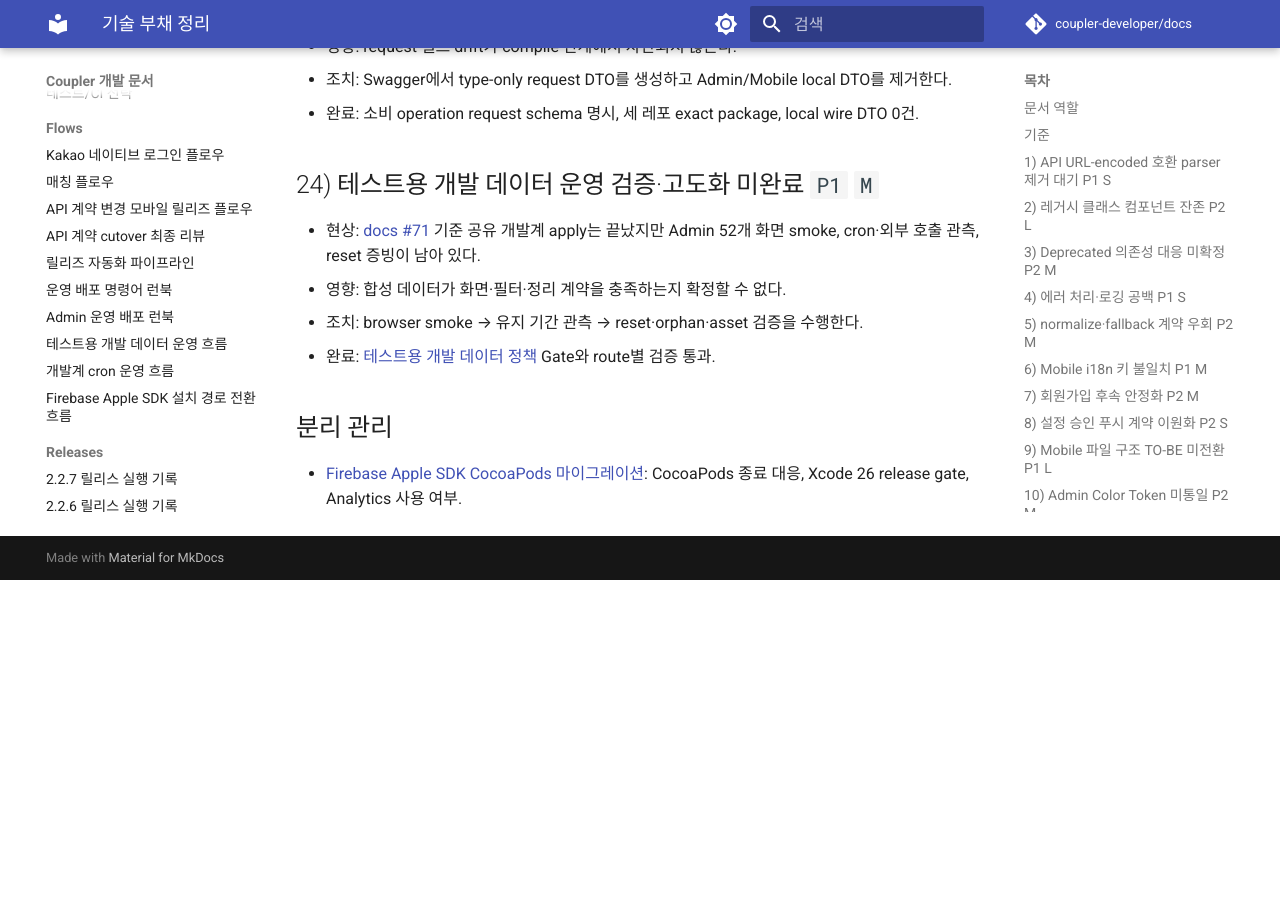
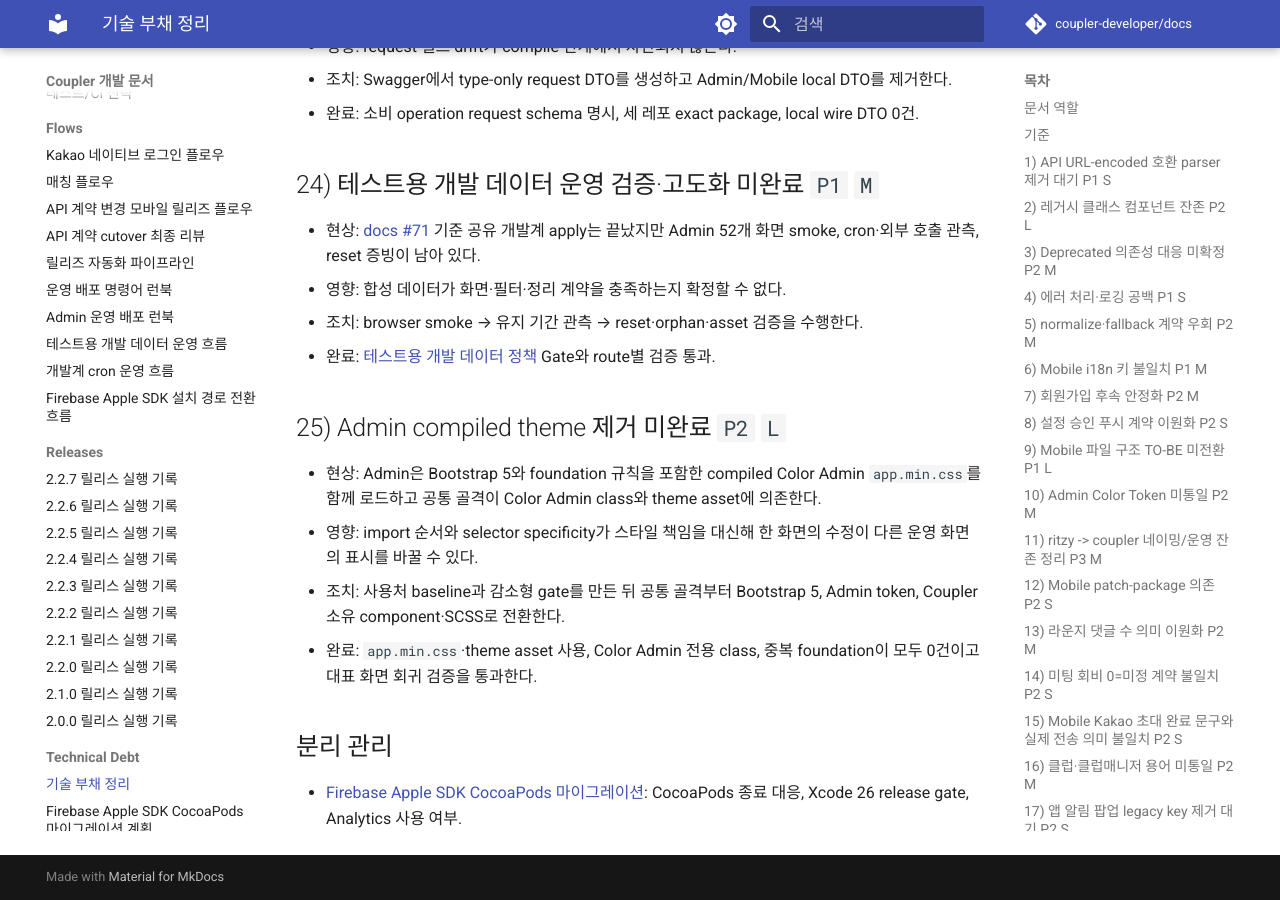
Before and after one commit to coupler-developer/docs, an MkDocs documentation site: the page built from content/technical-debt/technical-debt.md, in a window 1280 px wide and 900 px high, scrolled down 5601 px. Built offline with MkDocs 1.6.1 and Material for MkDocs 9.7.7, drawn with Linux system fonts in a browser that asks for light colours; comment, search, counter and statistics services are not loaded; before the commit the page ends 6181 px from its top, so only the background shows below that.

Commit message:
docs: Admin compiled theme 부채 추가
Reason:
- Bootstrap 5와 Color Admin compiled theme의 중복 foundation 및 전역 스타일 의존을 별도 미해결 부채로 추적해야 함

Changes:
- compiled theme 제거 범위와 영향, 단계적 전환, 완료 기준을 기술부채 인벤토리에 추가

How:
- 색상 토큰 부채와 분리하고 최신 Admin main의 import, asset, class 사용 근거를 현행 간결 형식으로 반영

Tests:
- yarn validate:docs 통과

```diff
--- a/content/technical-debt/technical-debt.md
+++ b/content/technical-debt/technical-debt.md
@@ -182,6 +182,13 @@
 - 조치: browser smoke → 유지 기간 관측 → reset·orphan·asset 검증을 수행한다.
 - 완료: [테스트용 개발 데이터 정책](../policy/development-test-data-policy.md) Gate와 route별 검증 통과.
 
+## 25) Admin compiled theme 제거 미완료 `P2` `L`
+
+- 현상: Admin은 Bootstrap 5와 foundation 규칙을 포함한 compiled Color Admin `app.min.css`를 함께 로드하고 공통 골격이 Color Admin class와 theme asset에 의존한다.
+- 영향: import 순서와 selector specificity가 스타일 책임을 대신해 한 화면의 수정이 다른 운영 화면의 표시를 바꿀 수 있다.
+- 조치: 사용처 baseline과 감소형 gate를 만든 뒤 공통 골격부터 Bootstrap 5, Admin token, Coupler 소유 component·SCSS로 전환한다.
+- 완료: `app.min.css`·theme asset 사용, Color Admin 전용 class, 중복 foundation이 모두 0건이고 대표 화면 회귀 검증을 통과한다.
+
 ## 분리 관리
 
 - [Firebase Apple SDK CocoaPods 마이그레이션](firebase-apple-sdk-cocoapods-migration-plan.md): CocoaPods 종료 대응, Xcode 26 release gate, Analytics 사용 여부.
```
